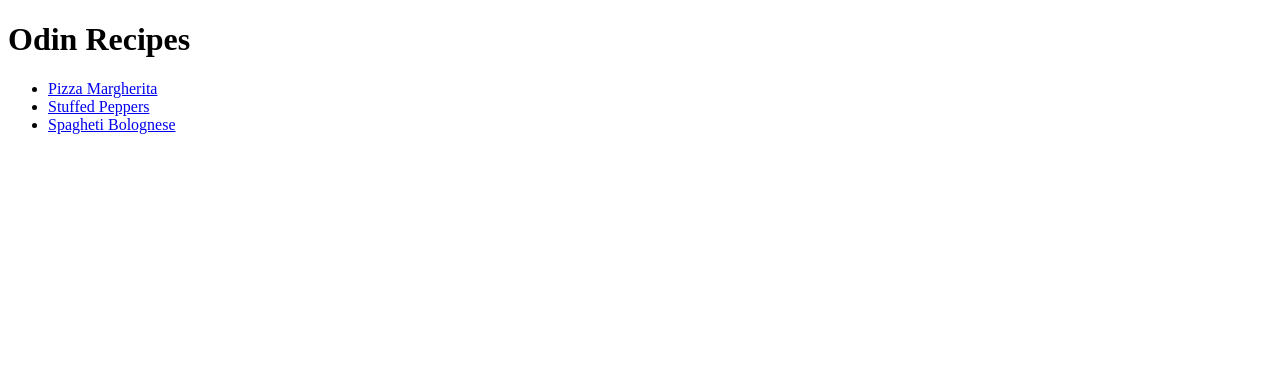
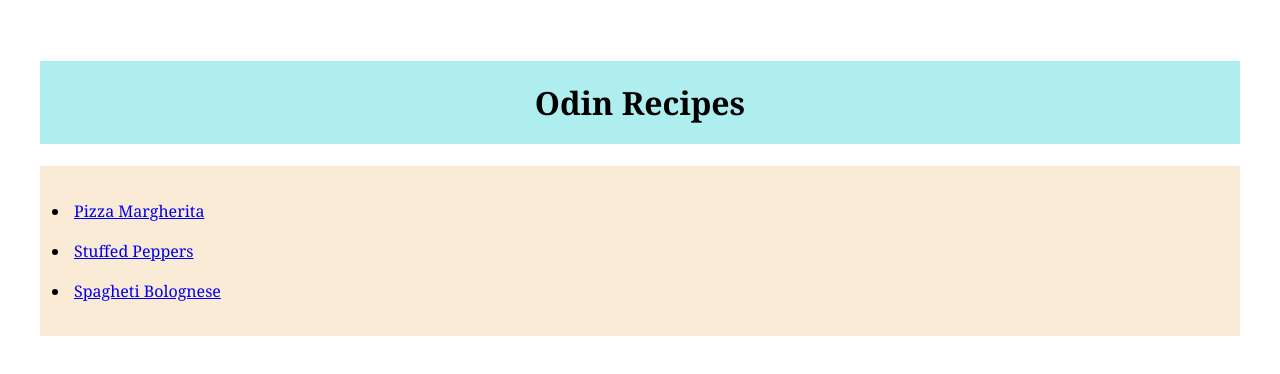
Before and after one commit to angelo-111/odin-recipes, a plain HTML site: page index.html in a window 1280 px wide. Drawn offline with Linux system fonts and the light colour scheme.

Commit message:
styling index with css

```diff
--- a/index.html
+++ b/index.html
@@ -4,6 +4,7 @@
         <meta charset="UTF-8">
         <meta name="viewport" content="width=device-width, inital-scale=1.0">
         <title>Odin Recipes</title>
+        <link rel="stylesheet" href="style.css">
     </head>
 <body>
         <h1>Odin Recipes</h1>
--- /dev/null
+++ b/style.css
@@ -0,0 +1,24 @@
+body {
+    font-family: Georgia, 'Times New Roman', Times, serif;
+    box-sizing: border-box;
+    margin: 20px;
+    padding: 20px;
+    border: 20px;
+}
+
+h1 {
+    text-align: center;
+    border: 4px;
+    background-color: paleturquoise;
+    padding: 20px;
+}
+
+ul {
+    background-color:antiquewhite;
+    padding: 20px;
+}
+
+li {
+    padding: 4px;
+    margin: 10px;
+}
```
